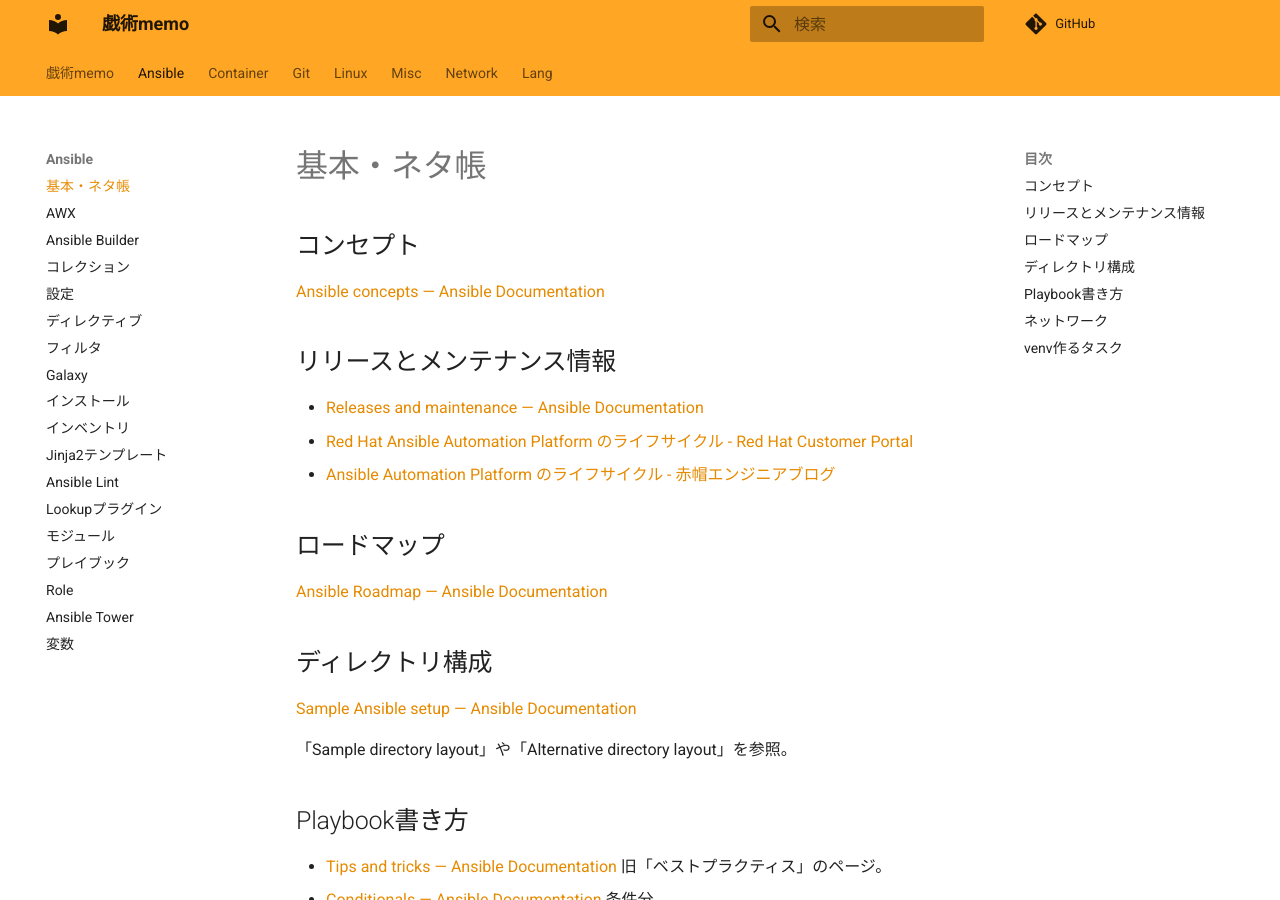
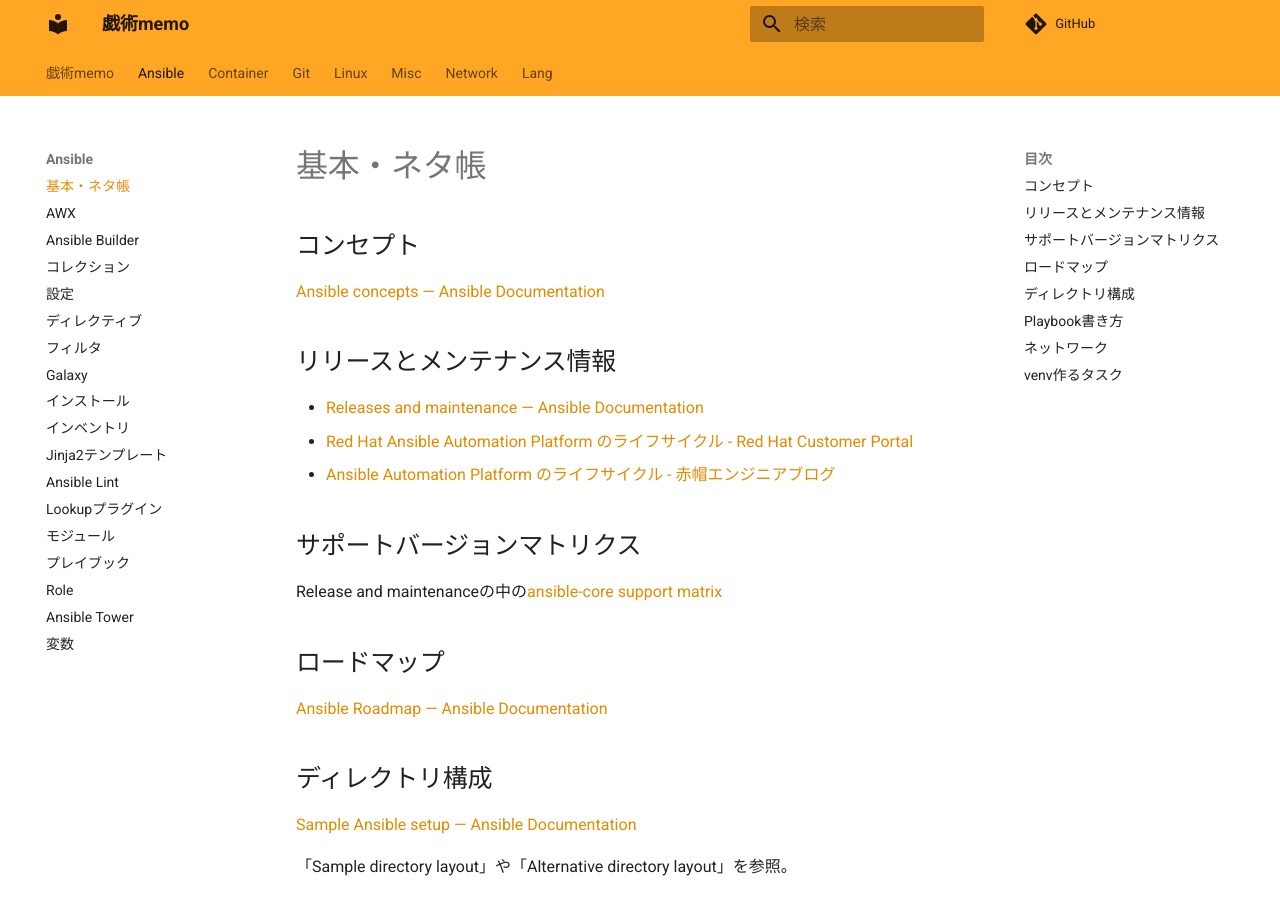
Before and after one commit to zaki-lknr/docs, an MkDocs documentation site: the page built from docs/Ansible/index.md, in a window 1280 px wide and 900 px high. Built offline with MkDocs 1.6.1 and Material for MkDocs 9.7.7, drawn with Linux system fonts in a browser that asks for light colours; comment, search, counter and statistics services are not loaded.

Commit message:
add: ansible: サポートバージョンのマトリクス

```diff
--- a/docs/Ansible/index.md
+++ b/docs/Ansible/index.md
@@ -9,6 +9,10 @@
 - [Releases and maintenance — Ansible Documentation](https://docs.ansible.com/ansible/devel/reference_appendices/release_and_maintenance.html)
 - [Red Hat Ansible Automation Platform のライフサイクル - Red Hat Customer Portal](https://access.redhat.com/ja/support/policy/updates/ansible-automation-platform)
 - [Ansible Automation Platform のライフサイクル - 赤帽エンジニアブログ](https://rheb.hatenablog.com/entry/aap_lifecycle)
+
+## サポートバージョンマトリクス
+
+Release and maintenanceの中の[ansible-core support matrix](https://docs.ansible.com/ansible/latest/reference_appendices/release_and_maintenance.html#ansible-core-support-matrix)
 
 ## ロードマップ
 
```
